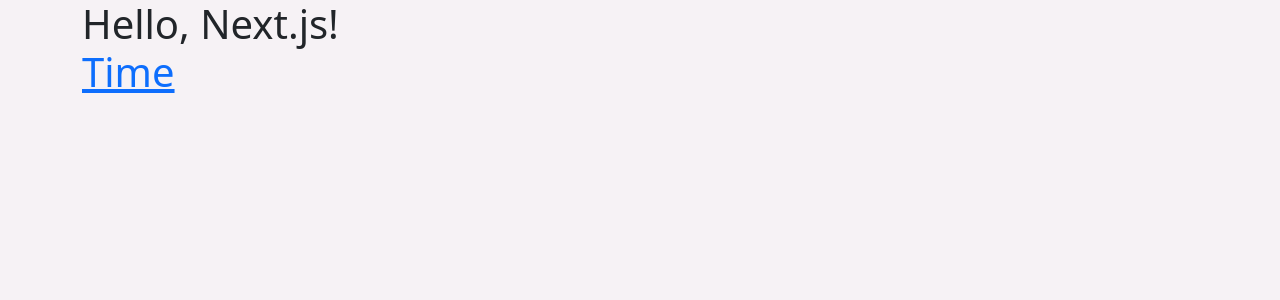
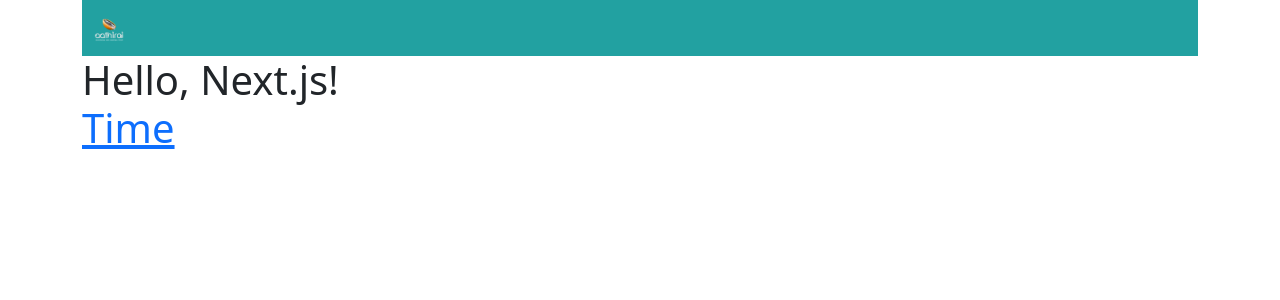
Before and after one commit to aathiraitrust/website, a Next.js app: page / in a window 1280 px wide. Shown: the top 300 px of the page. Built offline with nearby package versions, Linux system fonts and the light colour scheme.

Commit message:
Starting nav bar with Aathirai

```diff
--- a/app/layout.tsx
+++ b/app/layout.tsx
@@ -2,6 +2,7 @@
 
 // These styles apply to every route in the application
 import '../styles/scss/global.scss';
+import Link from 'next/link';
 
 export default function RootLayout({
   children,
@@ -10,7 +11,16 @@
 }) {
   return (
     <html lang="en">
-        <body className="container">{children}</body>
+      <body className="container">
+        <nav className="navbar bg-body-tertiary">
+          <div className="container">
+            <Link className="navbar-brand" href="/">
+              <img src="/img/logo/aathirai_logo.png" alt="Aathirai" width="30" height="24" />
+            </Link>
+          </div>
+        </nav>
+        {children}
+      </body>
     </html>
   )
 }
--- a/styles/scss/global.scss
+++ b/styles/scss/global.scss
@@ -9,6 +9,7 @@
   'dark': #001738,
 );
 
-$body-bg: #f6f2f5;
+$body-bg: #ffffff;
+$body-tertiary-bg: #22a1a1;
 
 @import "/node_modules/bootstrap/scss/bootstrap";
```
Also changed, not shown: public/img/logo/aathirai_logo.png (added), 1 other file (tests, documents, lock files or other folders). Lines whose indentation alone changed are shown as unchanged.
